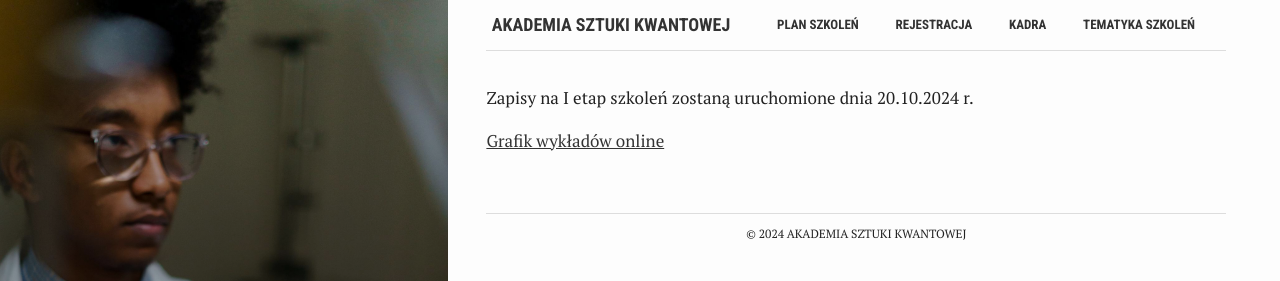
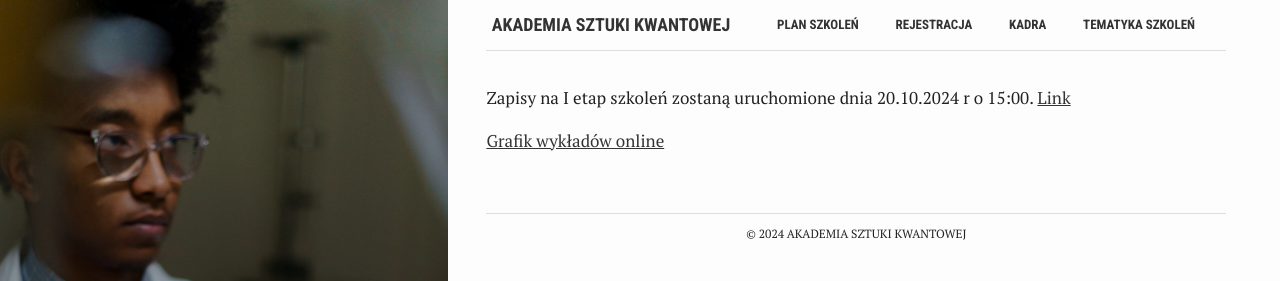
Before and after one commit to iitis/ask-website, a Jekyll site: the page built from register.md, in a window 1280 px wide. Shown: the top 281 px of the page. Built offline with Jekyll 4.4.1, drawn with Linux system fonts in a browser that asks for light colours.

Commit message:
add registration link

```diff
--- a/register.md
+++ b/register.md
@@ -7,6 +7,6 @@ summary: "Rejestracja na szkolenia"
 active: true
 ---
 
-Zapisy na I etap szkoleń zostaną uruchomione dnia 20.10.2024 r.
+Zapisy na I etap szkoleń zostaną uruchomione dnia 20.10.2024 r o 15:00. [Link](https://akademia.iitis.pl)
 
 [Grafik wykładów online]({{ site.docs | relative_url }}/grafik_szkolen.pdf)
```
